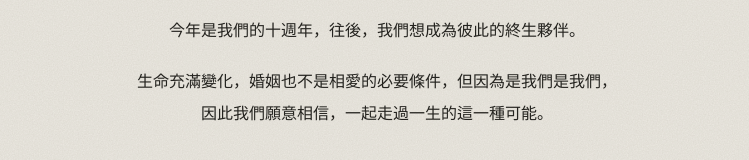
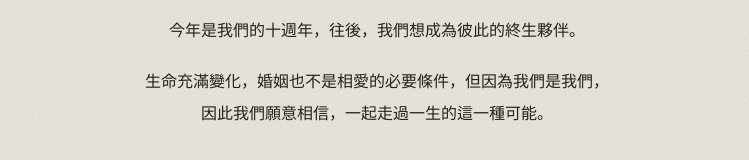
Before and after one commit to yishinlu1995-web/yencheng-and-yishin, a plain HTML site: page index.html in a window 1280 px wide. Shown: the part 2411-2571 px from the top of the page, without its empty margins (263-1012 px from the left). Drawn offline with nearby package versions, Linux system fonts and the light colour scheme; no server answers; a web font is replaced by a local one.

Commit message:
Fix typo in story text
Co-Authored-By: Claude Opus 5.5 <noreply@anthropic.com>
Claude-Session: https://claude.ai/code/session_01LZkRR4tfwAuPGybhwXKPvh

```diff
--- a/index.html
+++ b/index.html
@@ -458,7 +458,7 @@ footer p{font-family:var(--script);font-size:22px;color:var(--ink-soft);margin-t
       <p>「不同」如果是愛情的原型，那我們就是彼此的明鏡。<br>用十年的時間，我們看見彼此的變化，接納彼此的不同，理解並成全彼此作為完整的人。</p>
       <p>我們能夠看清永恆不是愛情的必要條件，<br>因此在從來不是理所當然的生活裡，時常對彼此說：<br>謝謝你，對不起，以及我愛你。</p>
       <p>今年是我們的十週年，往後，我們想成為彼此的終生夥伴。</p>
-      <p>生命充滿變化，婚姻也不是相愛的必要條件，但因為是我們是我們，<br>因此我們願意相信，一起走過一生的這一種可能。</p>
+      <p>生命充滿變化，婚姻也不是相愛的必要條件，但因為我們是我們，<br>因此我們願意相信，一起走過一生的這一種可能。</p>
     </div>
     <div class="polaroids">
       <figure class="polaroid"><div class="tape"></div><img src="photos/carousel.jpg" width="1100" height="739" alt="" loading="lazy"><figcaption>still smiling</figcaption></figure>
```
